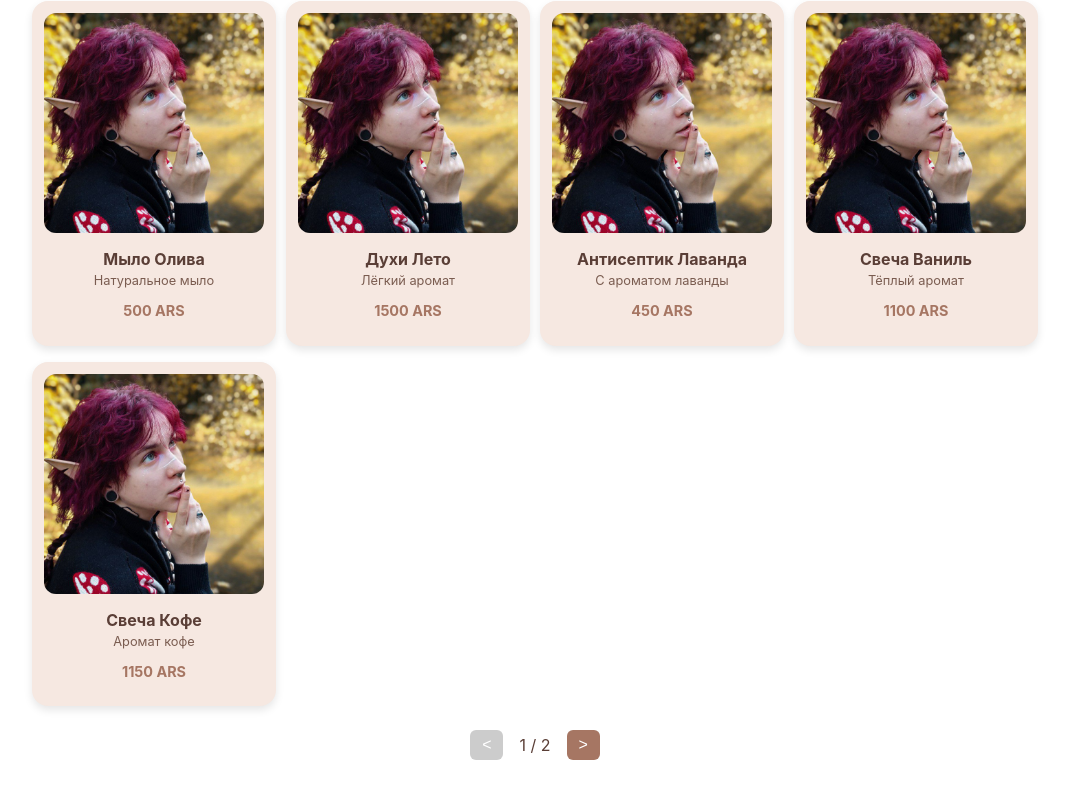
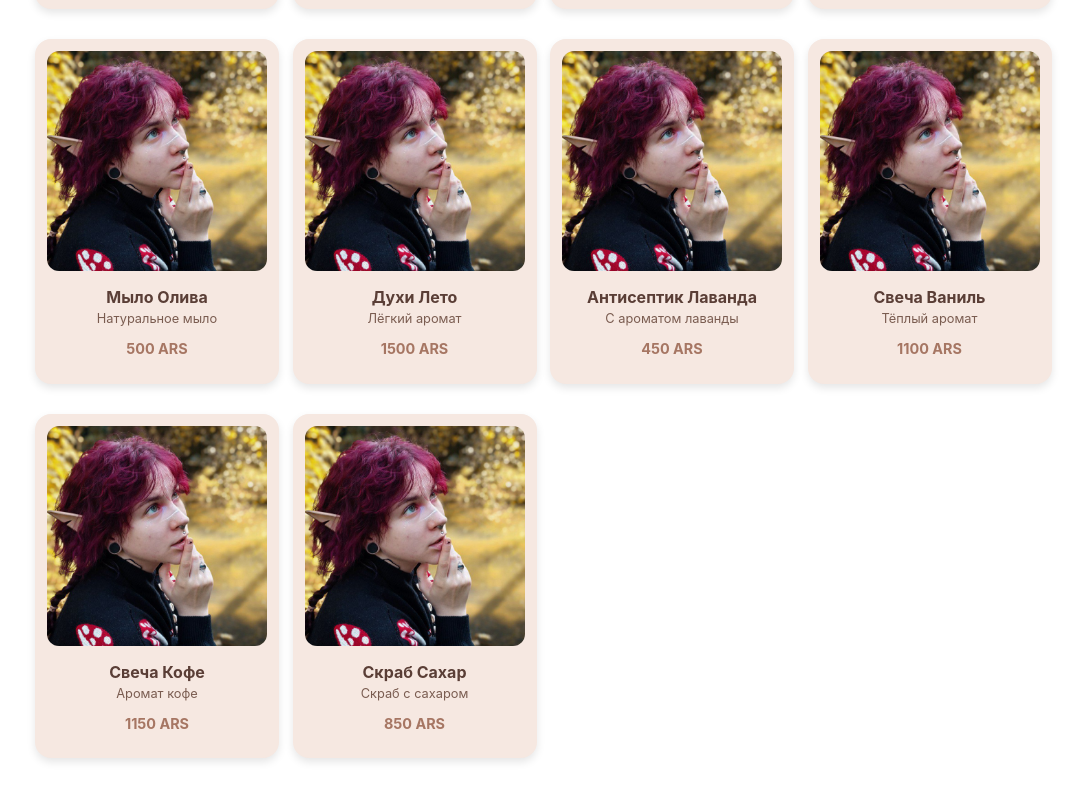
Before and after one commit to voganart/what-rikysha-sees, a React (Create React App) app: page / in a window 1280 px wide. Shown: the part 772-1572 px from the top of the page, without its empty margins (105-1188 px from the left). Built offline with nearby package versions, Linux system fonts and the light colour scheme.

Commit message:
add animation and card popup

```diff
--- a/src/App.css
+++ b/src/App.css
@@ -50,10 +50,11 @@
 
 .products-grid {
   display: grid;
-  grid-template-columns: repeat(auto-fit, minmax(220px, 1fr));
-  gap: 16px;
-  justify-items: center;
+  grid-template-columns: repeat(auto-fit, minmax(calc(200px + 25px), 1fr));
+  gap: 30px;
+  margin-top: 24px;
 }
+
 
 .product-card {
   background: #f6e8e1;
@@ -121,3 +122,74 @@
   font-size: 1rem;
   color: #5a3e36;
 }
+
+@keyframes fadeInOverlay {
+  from { opacity: 0; }
+  to { opacity: 1; }
+}
+
+.modal-overlay {
+  position: fixed;
+  z-index: 1000;
+  inset: 0;
+  background: rgba(0,0,0,0.5);
+  opacity: 1;
+  transition: opacity 0.5s cubic-bezier(0.4, 0, 0.2, 1);
+  display: flex;
+  align-items: center;
+  justify-content: center;
+  animation: fadeInOverlay 0.5s cubic-bezier(0.4, 0, 0.2, 1);
+}
+
+.modal-overlay[aria-hidden="true"] {
+  opacity: 0;
+  pointer-events: none;
+}
+
+.modal-card {
+  background: #fff;
+  border-radius: 18px;
+  padding: 32px 24px 24px 24px;
+  max-width: 400px;
+  width: 90vw;
+  box-shadow: 0 8px 32px rgba(0,0,0,0.18);
+  position: relative;
+  text-align: center;
+  animation: modalShow 0.5s cubic-bezier(0.4, 0, 0.2, 1);
+}
+
+@keyframes modalShow {
+  from { transform: scale(0.9); opacity: 0; }
+  to { transform: scale(1); opacity: 1; }
+}
+
+.modal-close {
+  position: absolute;
+  top: 12px;
+  right: 16px;
+  background: none;
+  border: none;
+  font-size: 2rem;
+  color: #a67663;
+  cursor: pointer;
+}
+
+.modal-img {
+  width: 80%;
+  max-width: 260px;
+  border-radius: 14px;
+  margin-bottom: 16px;
+}
+
+.modal-desc {
+  font-size: 1.1rem;
+  color: #7a5c50;
+  margin: 12px 0;
+}
+
+.modal-price {
+  font-weight: 700;
+  color: #a67663;
+  font-size: 1.2rem;
+  margin-bottom: 8px;
+}
--- a/src/App.js
+++ b/src/App.js
@@ -1,7 +1,8 @@
-import React, { useState } from "react";
+import React, { useState, useEffect } from "react";
 import guineapigImg from "./assets/Guineapig_1.jpg";
 import rikyshaImg from "./assets/Rikysha_1.jpg";
 import "./App.css";
+
 
 const allProducts = [
   { id: 1, category: "Свечи", img: rikyshaImg, title: "Свеча Лаванда", description: "Аромат лаванды, 100% воск", price: "1200 ARS" },
@@ -30,7 +31,30 @@ const categories = [
 export default function App() {
   const [filter, setFilter] = useState("Все");
   const [page, setPage] = useState(1);
-  const itemsPerPage = 9;
+  const [itemsPerPage, setItemsPerPage] = useState(9);
+  const [selectedProduct, setSelectedProduct] = useState(null);
+
+useEffect(() => {
+  const handleResize = () => {
+    if (window.innerWidth >= 1200) {
+      setItemsPerPage(16); // 4x4
+    } else if (window.innerWidth >= 768) {
+      setItemsPerPage(9); // 3x3
+    } else {
+      setItemsPerPage(4); // меньше для мобил
+    }
+  };
+
+  handleResize(); // вызов при старте
+  window.addEventListener("resize", handleResize);
+  return () => window.removeEventListener("resize", handleResize);
+}, []);
+
+useEffect(() => {
+  const filtered = filter === "Все" ? allProducts : allProducts.filter((p) => p.category === filter);
+  const totalPages = Math.ceil(filtered.length / itemsPerPage);
+  if (page > totalPages) setPage(totalPages || 1);
+}, [itemsPerPage, filter]);
 
   const filteredProducts =
     filter === "Все" ? allProducts : allProducts.filter((p) => p.category === filter);
@@ -67,12 +91,17 @@ export default function App() {
         </select>
 
         <div className="products-grid">
-          {displayedProducts.map(({ id, img, title, description, price }) => (
-            <div key={id} className="product-card">
-              <img src={img} alt={title} />
-              <h3>{title}</h3>
-              <p className="product-desc">{description}</p>
-              <p className="product-price">{price}</p>
+          {displayedProducts.map((product) => (
+            <div
+              key={product.id}
+              className="product-card"
+              onClick={() => setSelectedProduct(product)}
+              style={{ cursor: "pointer" }}
+            >
+              <img src={product.img} alt={product.title} />
+              <h3>{product.title}</h3>
+              <p className="product-desc">{product.description}</p>
+              <p className="product-price">{product.price}</p>
             </div>
           ))}
         </div>
@@ -91,6 +120,24 @@ export default function App() {
           </div>
         )}
       </section>
+
+      {selectedProduct && (
+  <div
+    className="modal-overlay"
+    onClick={() => setSelectedProduct(null)}
+  >
+    <div
+      className="modal-card"
+      onClick={e => e.stopPropagation()}
+    >
+      <button className="modal-close" onClick={() => setSelectedProduct(null)}>×</button>
+      <img src={selectedProduct.img} alt={selectedProduct.title} className="modal-img" />
+      <h3>{selectedProduct.title}</h3>
+      <p className="modal-desc">{selectedProduct.description}</p>
+      <p className="modal-price">{selectedProduct.price}</p>
+    </div>
+  </div>
+)}
     </>
   );
 }
```
